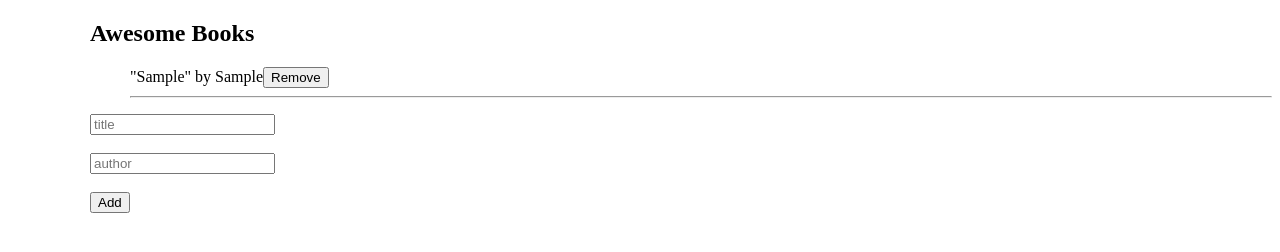
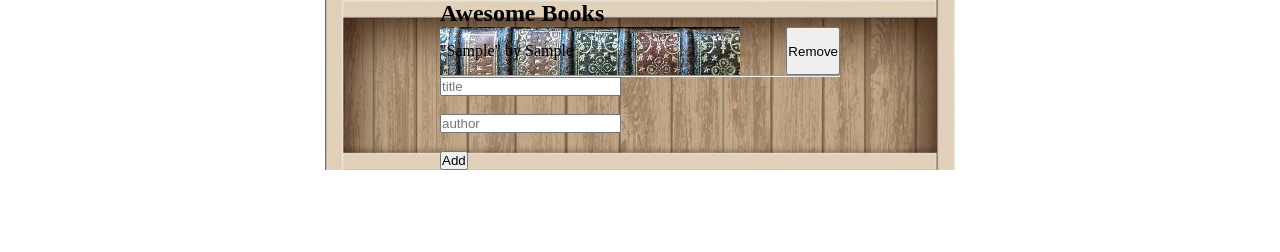
Before and after one commit to fpsapc/awesome-books, a website: page index.html in a window 1280 px wide. Both pictures are taken after typing "Sample", "Sample" into the empty fields and a click on the button "Add". Drawn offline with Linux system fonts and the light colour scheme.

Commit message:
add style and backgrounds to CSS file

```diff
--- a/script.js
+++ b/script.js
@@ -27,7 +27,7 @@ class AwesomeBooks {
     this.bookList.innerHTML = '';
     this.books.forEach((book, index) => {
       const li = document.createElement('li');
-      li.style.listStyle = 'none';
+      li.classList.add('listStyle');
       li.innerHTML = `"${book.title}" by ${book.author}`;
       const removeBtn = document.createElement('button');
       removeBtn.textContent = 'Remove';
--- a/style.css
+++ b/style.css
@@ -1,3 +1,29 @@
-body {
-  margin-left: 90px;
+* {
+  margin: 0;
+  padding: 0;
 }
+
+#firstBookContainer {
+  display: flex;
+  flex-direction: column;
+  align-items: center;
+  background-image: url(./Assets/libreriaVacia2.png);
+  background-repeat: no-repeat;
+  background-position: center;
+  background-size: contain;
+}
+
+.listStyle {
+  display: flex;
+  justify-content: space-between;
+  align-items: center;
+  list-style: none;
+  width: 25rem;
+  height: 3rem;
+  background-image: url(./Assets/Lomo-del-libro.jpg);
+  background-repeat: no-repeat;
+}
+
+.removeBtn {
+  height: 100%;
+}
```
Also changed, not shown: Assets/Lomo-del-libro.jpg (added), Assets/libreriaVacia2.png (added).
